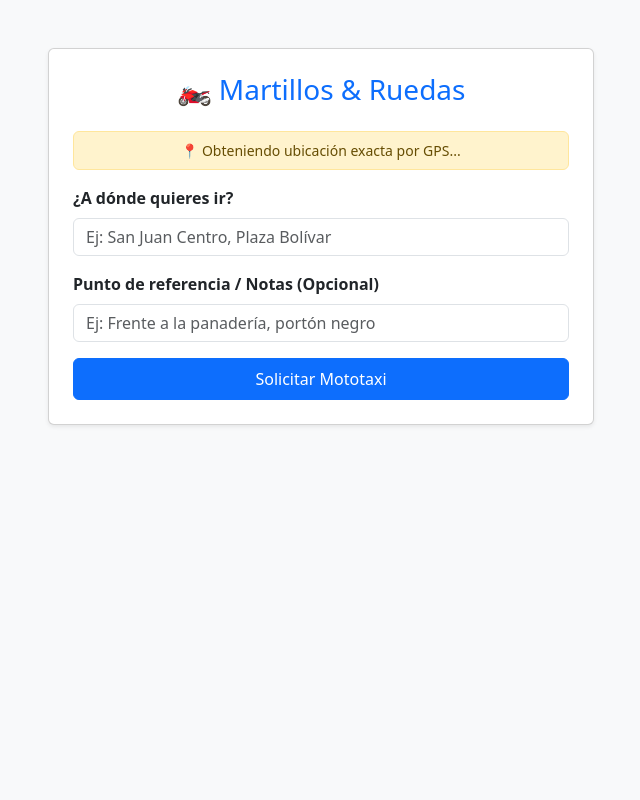
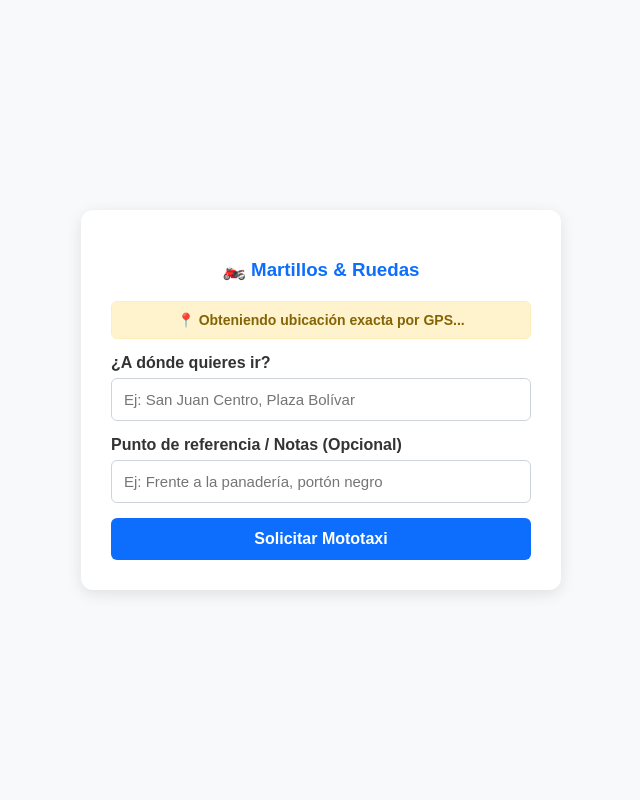
Before and after one commit to backerhurtado198-gif/MartillosiRuedasTransporte, a Python web app: template templates/pasajero.html in a window 1280 px wide. Shown: the whole page, without its empty margins (319-959 px from the left). Run offline with Jinja, Linux system fonts and the light colour scheme; the template is opened without the code that fills it, so the values that code supplies are empty.

Commit message:
Estilos internos fijos para pasajero con GPS

```diff
--- a/templates/pasajero.html
+++ b/templates/pasajero.html
@@ -4,17 +4,82 @@
     <meta charset="UTF-8">
     <meta name="viewport" content="width=device-width, initial-scale=1.0">
     <title>Solicitar Mototaxi - Martillos & Ruedas</title>
-    <link href="https://cdn.jsdelivr.net/npm/bootstrap@5.3.0/dist/css/bootstrap.min.css" rel="stylesheet">
+    <style>
+        body {
+            background-color: #f8f9fa;
+            font-family: Arial, sans-serif;
+            display: flex;
+            justify-content: center;
+            align-items: center;
+            height: 100vh;
+            margin: 0;
+        }
+        .card {
+            background: white;
+            padding: 30px;
+            border-radius: 12px;
+            box-shadow: 0 4px 15px rgba(0,0,0,0.1);
+            width: 100%;
+            max-width: 420px;
+        }
+        h3 {
+            text-align: center;
+            color: #0d6efd;
+            margin-bottom: 20px;
+        }
+        .mb-3 {
+            margin-bottom: 15px;
+        }
+        label {
+            display: block;
+            margin-bottom: 6px;
+            font-weight: bold;
+            color: #333;
+        }
+        input {
+            width: 100%;
+            padding: 12px;
+            border: 1px solid #ced4da;
+            border-radius: 6px;
+            box-sizing: border-box;
+            font-size: 15px;
+        }
+        input:focus {
+            border-color: #0d6efd;
+            outline: none;
+        }
+        .btn {
+            width: 100%;
+            padding: 12px;
+            background-color: #0d6efd;
+            color: white;
+            border: none;
+            border-radius: 6px;
+            font-size: 16px;
+            cursor: pointer;
+            font-weight: bold;
+        }
+        .btn:hover {
+            background-color: #0b5ed7;
+        }
+        .alert {
+            padding: 10px;
+            margin-bottom: 15px;
+            border-radius: 6px;
+            text-align: center;
+            font-size: 14px;
+            font-weight: bold;
+        }
+        .alert-warning { background-color: #fff3cd; color: #856404; border: 1px solid #ffeeba; }
+        .alert-success { background-color: #d1e7dd; color: #0f5132; border: 1px solid #badbcc; }
+        .alert-danger { background-color: #f8d7da; color: #721c24; border: 1px solid #f5c6cb; }
+    </style>
 </head>
-<body class="bg-light">
-    <div class="container mt-5">
-        <div class="row justify-content-center">
-            <div class="col-md-6">
-                <div class="card shadow-sm p-4">
-                    <h3 class="text-center mb-4 text-primary">🏍️ Martillos & Ruedas</h3>
+<body>
+    <div class="card">
+        <h3>🏍️ Martillos & Ruedas</h3>
 
-                    <!-- Aviso de estado del GPS en tiempo real -->
-                    <div id="gps-status" class="alert alert-warning text-center py-2 mb-3" style="font-size: 14px;">
+        <div id="gps-status" class="alert alert-warning">
             📍 Solicitando permiso de GPS...
         </div>
 
@@ -23,20 +88,17 @@
             <input type="hidden" name="longitud_origen" id="longitud_origen">
 
             <div class="mb-3">
-                            <label for="destino" class="form-label"><b>¿A dónde quieres ir?</b></label>
-                            <input type="text" class="form-control" name="destino" id="destino" placeholder="Ej: San Juan Centro, Plaza Bolívar" required>
+                <label for="destino">¿A dónde quieres ir?</label>
+                <input type="text" name="destino" id="destino" placeholder="Ej: San Juan Centro, Plaza Bolívar" required>
             </div>
 
             <div class="mb-3">
-                            <label for="referencia" class="form-label"><b>Punto de referencia / Notas (Opcional)</b></label>
-                            <input type="text" class="form-control" name="referencia" id="referencia" placeholder="Ej: Frente a la panadería, portón negro">
+                <label for="referencia">Punto de referencia / Notas (Opcional)</label>
+                <input type="text" name="referencia" id="referencia" placeholder="Ej: Frente a la panadería, portón negro">
             </div>
 
-                        <button type="submit" class="btn btn-primary w-100 py-2" id="btn-solicitar">Solicitar Mototaxi</button>
+            <button type="submit" class="btn" id="btn-solicitar">Solicitar Mototaxi</button>
         </form>
-                </div>
-            </div>
-        </div>
     </div>
 
     <script>
@@ -46,25 +108,25 @@
 
     function obtenerGPS(callback) {
         if (!navigator.geolocation) {
-            statusDiv.className = "alert alert-danger text-center py-2 mb-3";
+            statusDiv.className = "alert alert-danger";
             statusDiv.innerHTML = "❌ Tu navegador no soporta GPS.";
             if (callback) callback();
             return;
         }
 
-        statusDiv.className = "alert alert-warning text-center py-2 mb-3";
+        statusDiv.className = "alert alert-warning";
         statusDiv.innerHTML = "📍 Obteniendo ubicación exacta por GPS...";
 
         navigator.geolocation.getCurrentPosition(
             function(position) {
                 document.getElementById('latitud_origen').value = position.coords.latitude;
                 document.getElementById('longitud_origen').value = position.coords.longitude;
-                statusDiv.className = "alert alert-success text-center py-2 mb-3";
-                statusDiv.innerHTML = "✅ ¡GPS conectado! Ubicación lista para el chofer.";
+                statusDiv.className = "alert alert-success";
+                statusDiv.innerHTML = "✅ ¡GPS conectado! Ubicación lista.";
                 if (callback) callback();
             },
             function(error) {
-                statusDiv.className = "alert alert-danger text-center py-2 mb-3";
+                statusDiv.className = "alert alert-danger";
                 statusDiv.innerHTML = "⚠️ Activa el GPS de tu teléfono para continuar.";
                 btnSolicitar.disabled = false;
                 btnSolicitar.innerHTML = "Solicitar Mototaxi";
@@ -73,12 +135,10 @@
         );
     }
 
-    // Pedir GPS al abrir la página
     window.addEventListener('DOMContentLoaded', function() {
         obtenerGPS();
     });
 
-    // Forzar lectura del GPS al hacer clic en solicitar
     form.addEventListener('submit', function(e) {
         const lat = document.getElementById('latitud_origen').value;
         const lng = document.getElementById('longitud_origen').value;
```
Lines whose indentation alone changed are shown as unchanged.
